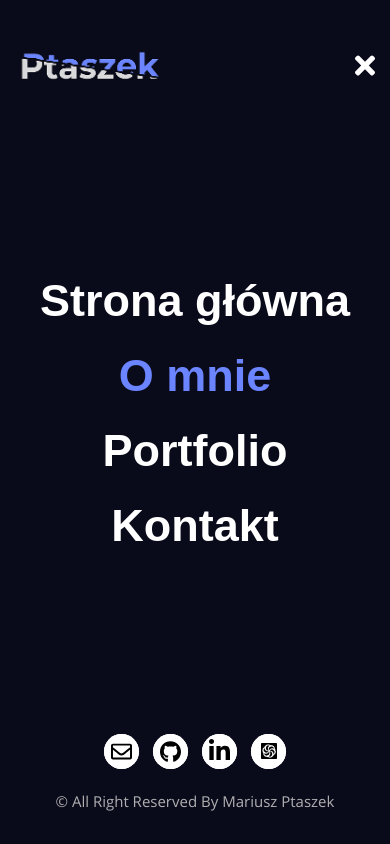
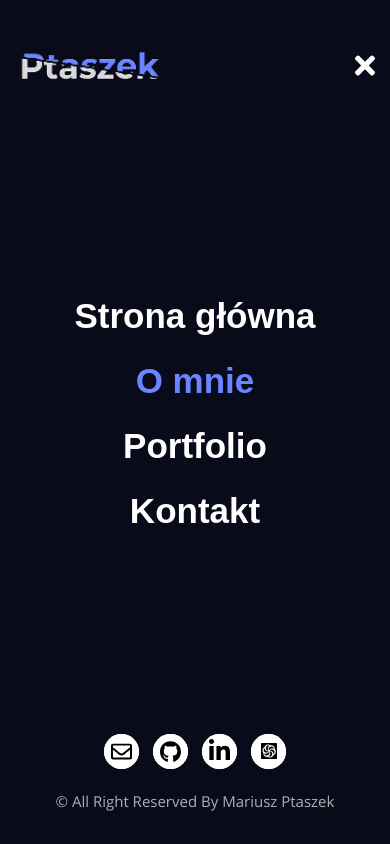
Before and after one commit to ptaszek1/React-Portfolio, a React (Vite) app: page /about in a window 390 px wide. Both pictures are taken after a click on the element 365 px from the left and 67 px from the top of the page. Shown: the top 844 px of the page. Built offline with nearby package versions, Linux system fonts and the light colour scheme; a web font is replaced by a local one.

Commit message:
Zmiany przy animacji burger menu

```diff
--- a/src/components/BurgerMenu/BurgerMenu.tsx
+++ b/src/components/BurgerMenu/BurgerMenu.tsx
@@ -1,4 +1,5 @@
 import React from "react";
+import { motion, AnimatePresence } from "framer-motion";
 import socials from "../../data/socials/Socials";
 import SocialsItem from "../Socials/SocialsItems";
 import styles from "./BurgerMenu.module.scss";
@@ -9,15 +10,26 @@ import MenuItem from "../Menu/MenuItem";
 
 type BurgerMenuProps = {
 	openStatus: () => void;
+	isOpen: boolean;
 };
 
-const BurgerMenu: React.FC<BurgerMenuProps> = ({ openStatus }) => (
-	<div className={styles["burger-menu"]}>
+const BurgerMenu: React.FC<BurgerMenuProps> = ({ openStatus, isOpen }) => (
+	<AnimatePresence>
+		{isOpen && (
+			<motion.div
+				className={styles["burger-menu"]}
+				initial={{ y: "-100%" }}
+				animate={{ y: "0%" }}
+				exit={{ y: "-100%" }}
+			>
 				<div className={styles["burger-menu__top"]}>
 					<div className={styles["burger-menu__top-logo"]}>
 						<Logo src={logo} alt="" />
 					</div>
-			<div className={styles["burger-menu__top-close"]} onClick={openStatus}>
+					<div
+						className={styles["burger-menu__top-close"]}
+						onClick={openStatus}
+					>
 						<svg
 							aria-hidden="true"
 							focusable="false"
@@ -35,18 +47,29 @@ const BurgerMenu: React.FC<BurgerMenuProps> = ({ openStatus }) => (
 						</svg>
 					</div>
 				</div>
-		<div className={styles["burger-menu__middle"]}>
+				<motion.div
+					className={styles["burger-menu__middle"]}
+					transition={{ delay: 0.4 }}
+				>
 					<ul>
-				{MenuData.map((item) => (
+						{MenuData.map((item, index) => (
 							<MenuItem
+								key={item.id}
 								title={item.title}
 								to={item.to}
-						key={item.id}
 								customClass="burger-item"
+								isMotion={true}
+								initial={{
+									opacity: 0,
+									y: "-10px",
+								}}
+								animate={{ opacity: 1, y: "0px" }}
+								exit={{ opacity: 0, y: "-10px" }}
+								transition={{ delay: index * 0.3 }}
 							/>
 						))}
 					</ul>
-		</div>
+				</motion.div>
 				<div className={styles["burger-menu__bottom"]}>
 					<div className={styles["burger-menu__bottom-socials"]}>
 						{socials.map(
@@ -60,7 +83,9 @@ const BurgerMenu: React.FC<BurgerMenuProps> = ({ openStatus }) => (
 									className={styles["burger-menu__bottom-socials-item"]}
 									key={social.id}
 								>
-							<SocialsItem link={social.link}>{social.icon}</SocialsItem>
+									<SocialsItem link={social.link}>
+										{social.icon}
+									</SocialsItem>
 								</div>
 							)
 						)}
@@ -69,7 +94,9 @@ const BurgerMenu: React.FC<BurgerMenuProps> = ({ openStatus }) => (
 						© All Right Reserved By Mariusz Ptaszek
 					</div>
 				</div>
-	</div>
+			</motion.div>
+		)}
+	</AnimatePresence>
 );
 
 export default BurgerMenu;
--- a/src/components/Header/Header.tsx
+++ b/src/components/Header/Header.tsx
@@ -58,7 +58,7 @@ const Header: React.FC = () => {
 					</div>
 				</Container>
 			</header>
-			{openBurger && <BurgerMenu openStatus={closeBurger} />}
+			<BurgerMenu openStatus={closeBurger} isOpen={openBurger} />
 		</>
 	);
 };
--- a/src/components/Menu/MenuItem.module.scss
+++ b/src/components/Menu/MenuItem.module.scss
@@ -21,11 +21,15 @@
 
 .burger-item {
     display: block;
-    font-size: 45px;
-    line-height: 55px;
+    font-size: 35px;
+    line-height: 45px;
     color: #fff;
     text-align: center;
     text-transform:inherit;
+    @media(min-width: 575px) {
+        font-size: 45px;
+        line-height: 55px;
+    }
     li {
         margin-bottom: 20px;
         a {
--- a/src/components/Menu/MenuItem.tsx
+++ b/src/components/Menu/MenuItem.tsx
@@ -1,4 +1,5 @@
 import React from "react";
+import { motion, MotionProps } from "framer-motion";
 import { NavLink } from "react-router-dom";
 import styles from "./MenuItem.module.scss";
 
@@ -6,14 +7,23 @@ type MenuItemProps = {
 	title: string;
 	to: string;
 	customClass?: string;
-};
+	isMotion?: boolean;
+} & MotionProps;
 
-const MenuItem: React.FC<MenuItemProps> = ({ title, to, customClass }) => {
+const MenuItem: React.FC<MenuItemProps> = ({
+	title,
+	to,
+	customClass,
+	isMotion,
+	...motionProps
+}) => {
 	const activeClass = customClass ? styles[customClass] : "";
 	const pendingClass = customClass ? styles.pending : "";
 
+	const LiComponent = isMotion ? motion.li : "li";
+
 	return (
-		<li className={`${styles["menu-item"]} ${activeClass}`}>
+		<LiComponent className={`${styles["menu-item"]} ${activeClass}`} {...motionProps}>
 			<NavLink
 				to={to}
 				className={({ isActive, isPending }) =>
@@ -22,7 +32,7 @@ const MenuItem: React.FC<MenuItemProps> = ({ title, to, customClass }) => {
 			>
 				{title}
 			</NavLink>
-		</li>
+		</LiComponent>
 	);
 };
 
```
Lines whose indentation alone changed are shown as unchanged.
